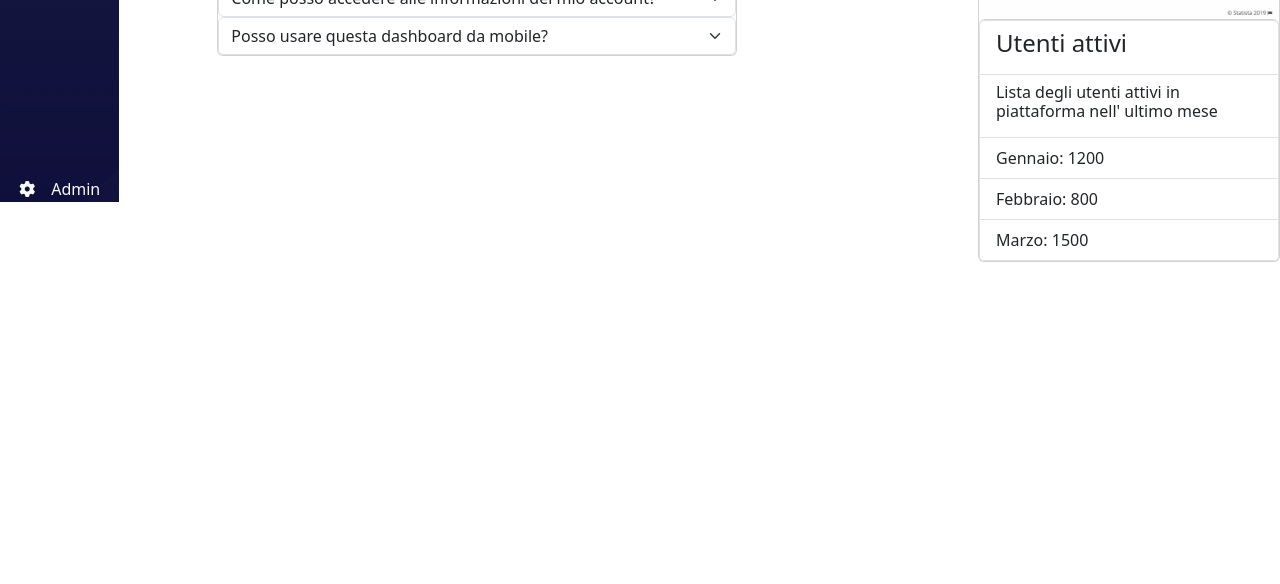
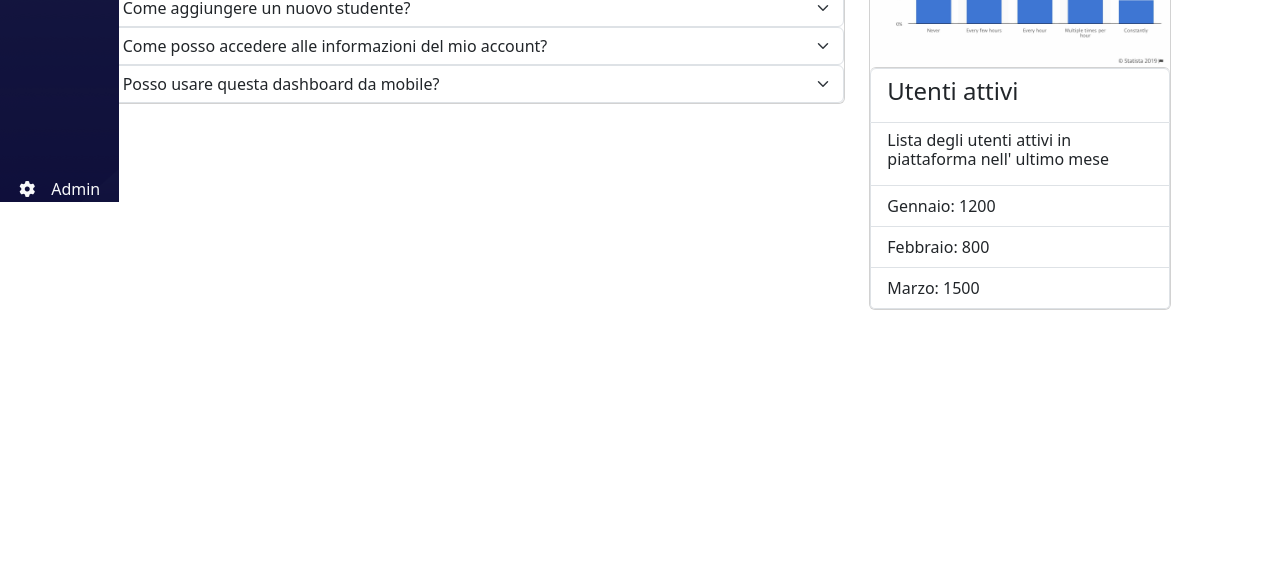
Before and after one commit to PietroFiori91/html-css-bootstrap-dashboard, a plain HTML site: page index.html in a window 1280 px wide. Shown: the part 598-1182 px from the top of the page. Drawn offline with nearby package versions, Linux system fonts and the light colour scheme.

Commit message:
small margin/padding fixes

```diff
--- a/index.html
+++ b/index.html
@@ -49,7 +49,6 @@
                     <img src="./img/logo.svg" alt="logo-desktop" class="big.logo-desktop d-none d-lg-block"></a>
                 <div class="rounded flex-fill search-bar-top">
                     <input type="search" class="form-control rounded" placeholder="Prova a cercare: Lezioni di Laravel">
-
                 </div>
                 <div class="navbar-toggler border-0" type="button" data-bs-toggle="collapse" data-bs-target="#navbarNav"
                     aria-controls="navbarNav" aria-expanded="false">
@@ -219,7 +218,7 @@
                         ________ -->
 
             <div class="row my-4 d-lg-flex">
-                <div class="col-9 offset-2 col-lg-5">
+                <div class="col-9 offset-2 col-lg-7 offset-lg-1">
                     <div class="card">
                         <h1 class="bg-secondary bg-opacity-10">Prossime classi</h1>
                         <table class="table">
@@ -265,7 +264,7 @@
                     ________
                     ________ -->
 
-                    <div class="card">
+                    <div class="card mt-5">
                         <h1 class="bg-secondary bg-opacity-10">F.A.Q.</h1>
                         <select class="form-select bg-white" aria-label="Disabled select example" enabled>
                             <option selected>Come aggiungere un nuovo studente?</option>
@@ -295,7 +294,7 @@
             ________
             ________ -->
 
-                <div class="col-9 offset-2 col-lg-3">
+                <div class="col-9  col-lg-3 ">
                     <div class="card">
                         <div class="border p-2">
                             <h1 class="bg-secondary bg-opacity-10">Todo</h1>
@@ -331,7 +330,7 @@
                     ________
                     ________ -->
 
-                    <div class="card">
+                    <div class="card mt-5">
                         <img src="./img/stats.jpeg" alt="">
                         <ul class="list-group">
                             <li class="list-group-item">
```
